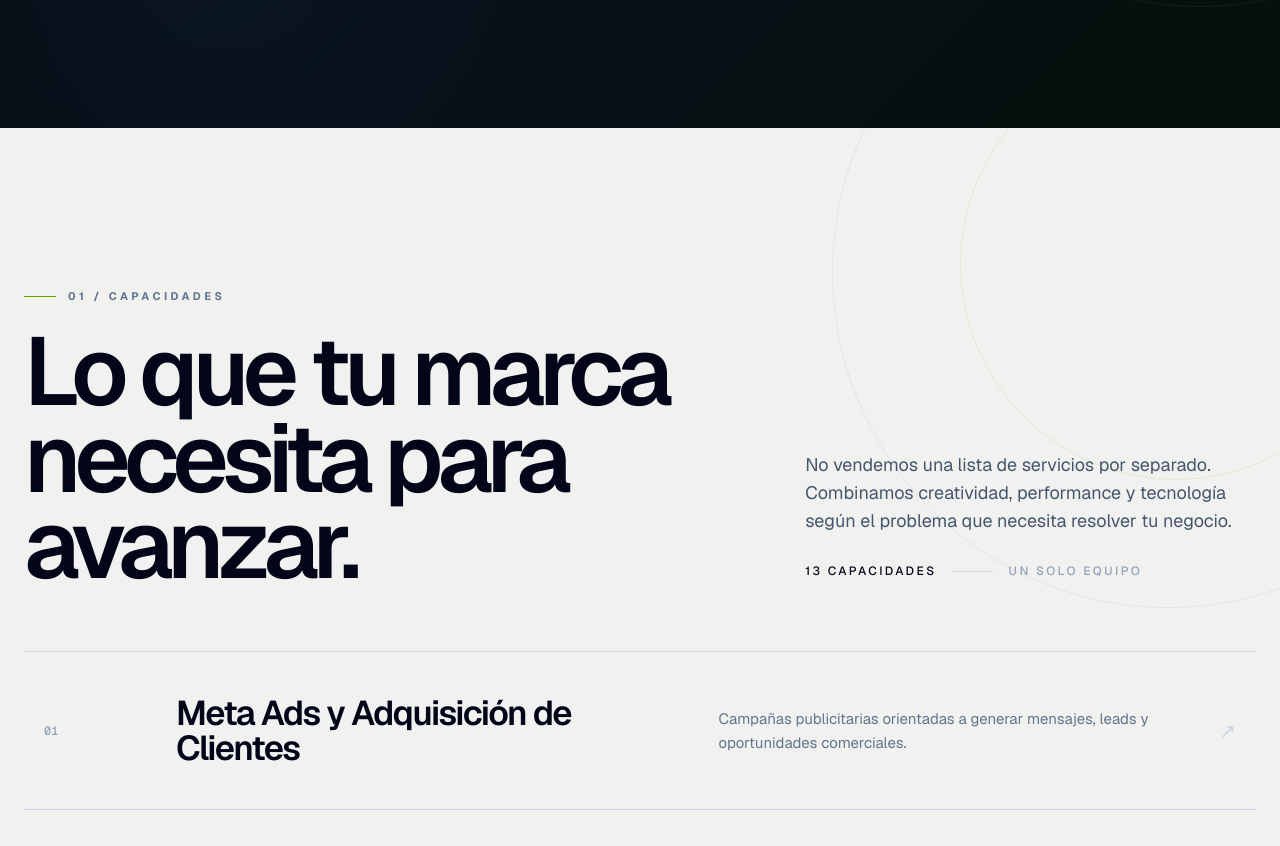
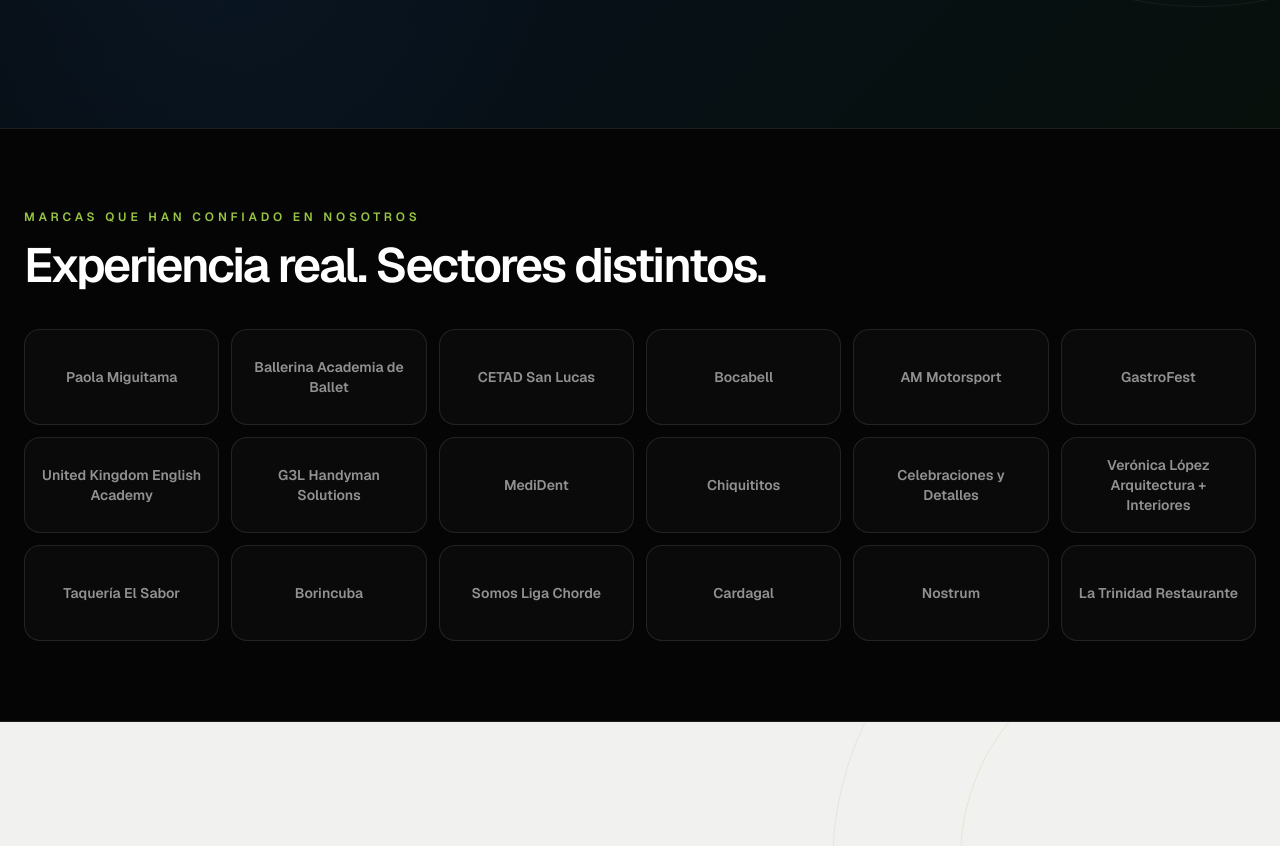
Before and after one commit to pablowebster94-sudo/advibe, a Next.js app: page / in a window 1280 px wide. Shown: the part 827-1673 px from the top of the page. Built offline with nearby package versions, Linux system fonts and the light colour scheme.

Commit message:
move client proof below hero

```diff
--- a/app/page.tsx
+++ b/app/page.tsx
@@ -23,12 +23,12 @@ export default function Home() {
       <main className="relative overflow-hidden pb-24">
         <Navbar />
         <Hero />
+        <ClientsMarquee />
         <Services />
         <Portfolio />
         <Process />
         <AIShowcase />
         <Stats />
-        <ClientsMarquee />
         <Clients />
         <Testimonials />
         <DigitalAudit />
--- a/components/ClientsMarquee.tsx
+++ b/components/ClientsMarquee.tsx
@@ -20,25 +20,40 @@ const clients = [
   "Somos Liga Chorde",
   "Cardagal",
   "Nostrum",
+  "La Trinidad Restaurante",
 ];
 
 export default function ClientsMarquee() {
   const row = [...clients, ...clients];
+
   return (
-    <section className="relative overflow-hidden border-y border-white/10 bg-[#050505] py-16 sm:py-20">
+    <section id="marcas" className="relative overflow-hidden border-y border-white/10 bg-[#050505] py-16 sm:py-20">
       <div className="mx-auto max-w-7xl px-6">
         <p className="text-xs font-semibold uppercase tracking-[0.32em] text-lime-300/80">Marcas que han confiado en nosotros</p>
         <h2 className="mt-4 max-w-3xl text-4xl font-semibold tracking-[-0.045em] text-white sm:text-5xl">Experiencia real. Sectores distintos.</h2>
       </div>
-      <div className="mt-10 overflow-hidden [mask-image:linear-gradient(to_right,transparent,black_8%,black_92%,transparent)]">
+
+      <div className="mt-10 overflow-hidden [mask-image:linear-gradient(to_right,transparent,black_8%,black_92%,transparent)] md:hidden">
         <motion.div className="flex w-max gap-4 px-6" animate={{ x: [0, -1980] }} transition={{ duration: 38, repeat: Infinity, ease: "linear" }}>
           {row.map((client, index) => (
-            <div key={`${client}-${index}`} aria-hidden={index >= clients.length} className="flex h-20 min-w-[210px] items-center justify-center rounded-2xl border border-white/10 bg-white/[0.025] px-6 text-center text-sm font-semibold text-white/55 transition hover:border-lime-300/30 hover:text-white/90">
+            <div
+              key={`${client}-${index}`}
+              aria-hidden={index >= clients.length}
+              className="flex h-20 min-w-[210px] items-center justify-center rounded-2xl border border-white/10 bg-white/[0.025] px-6 text-center text-sm font-semibold text-white/55 transition hover:border-lime-300/30 hover:text-white/90"
+            >
               {client}
             </div>
           ))}
         </motion.div>
       </div>
+
+      <div className="mx-auto mt-10 hidden max-w-7xl grid-cols-2 gap-3 px-6 sm:grid-cols-3 lg:grid-cols-6 md:grid">
+        {clients.map((client) => (
+          <div key={client} className="flex min-h-24 items-center justify-center rounded-2xl border border-white/10 bg-white/[0.025] px-4 text-center text-sm font-semibold leading-5 text-white/55 transition hover:border-lime-300/30 hover:text-white/90">
+            {client}
+          </div>
+        ))}
+      </div>
     </section>
   );
 }
```
